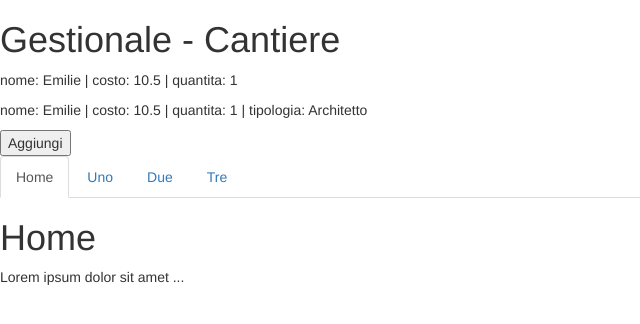
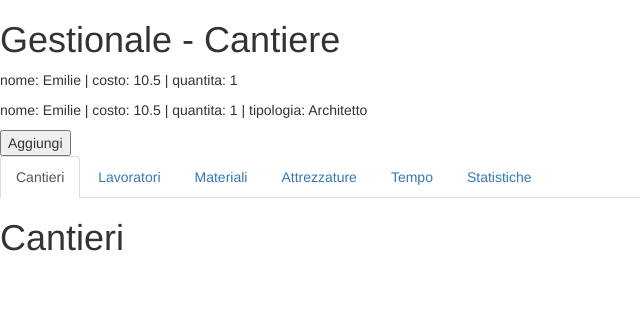
Before and after one commit to archistico/Cantiere, a plain HTML site: page index.html in a window 1280 px wide. Shown: the whole page, without its empty margins (0-640 px from the left). Drawn offline with nearby package versions, Linux system fonts and the light colour scheme.

Commit message:
tab sistemate

```diff
--- a/index.html
+++ b/index.html
@@ -38,22 +38,31 @@
   <p id="emilieLavPar">info</p>
   <button onclick="aggiungi()">Aggiungi</button>
   <ul class="nav nav-tabs" id="mioTab">
-    <li class="active"><a href="#home" data-toggle="tab">Home</a></li>
-    <li><a href="#uno" data-toggle="tab">Uno</a></li>
-    <li><a href="#due" data-toggle="tab">Due</a></li>
-    <li><a href="#tre" data-toggle="tab">Tre</a></li>
+    <li class="active"><a href="#tabCantieri" data-toggle="tab">Cantieri</a></li>
+    <li><a href="#tabLavoratori" data-toggle="tab">Lavoratori</a></li>
+    <li><a href="#tabMateriali" data-toggle="tab">Materiali</a></li>
+    <li><a href="#tabAttrezzature" data-toggle="tab">Attrezzature</a></li>
+    <li><a href="#tabTempo" data-toggle="tab">Tempo</a></li>
+    <li><a href="#tabStatistiche" data-toggle="tab">Statistiche</a></li>
   </ul>
   <div class="tab-content">
-    <div class="tab-pane active" id="home"><h1>Home</h1>
-      <p> Lorem ipsum dolor sit amet ... <p>
+    <div class="tab-pane active" id="tabCantieri"><h1>Cantieri</h1>
+      <p></p>
     </div>
-      <div class="tab-pane" id="uno"><h1>Uno</h1>
-        <p>Curabitur pretium tincidunt lacus...</p>
+    <div class="tab-pane" id="tabLavoratori"><h1>Lavoratori</h1>
+      <p></p>
     </div>
-      <div class="tab-pane" id="due"><h1>Due</h1>
-        <p>Proin nonummy...</p></div>
-        <div class="tab-pane" id="tre"><h1>Tre</h1>
-          <p>Fusce convallis,...</p>
+    <div class="tab-pane" id="tabMateriali"><h1>Materiali</h1>
+      <p></p>
+    </div>
+    <div class="tab-pane" id="tabAttrezzature"><h1>Attrezzature</h1>
+      <p></p>
+    </div>
+    <div class="tab-pane" id="tabTempo"><h1>Tempo</h1>
+      <p></p>
+    </div>
+    <div class="tab-pane" id="tabStatistiche"><h1>Statistiche</h1>
+      <p></p>
     </div>
   </div>
   <!-- jQuery (necessary for Bootstrap's JavaScript plugins) -->
```
Lines whose indentation alone changed are shown as unchanged.
